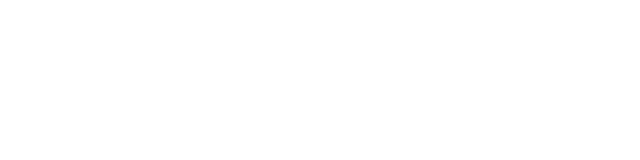
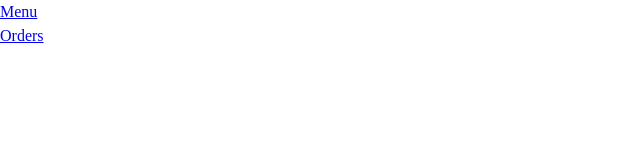
Before and after one commit to HoldSnap/coffee_shop, a Vue app: page / in a window 1280 px wide. Shown: the top 160 px of the page, without its empty margins (0-640 px from the left). Built offline with nearby package versions, Linux system fonts and the light colour scheme.

Commit message:
feat: create html Aside component

```diff
--- /dev/null
+++ b/src/components/AsideComponent.vue
@@ -0,0 +1,20 @@
+<script setup>
+
+</script>
+
+<template>
+  <aside class="main__sidebar sidebar">
+    <ul class="sidebar__list">
+      <li class="sidebar__item">
+        <a href="#" class="sidebar__link">Menu</a>
+      </li>
+      <li class="sidebar__item">
+        <a href="#" class="sidebar__link">Orders</a>
+      </li>
+    </ul>
+  </aside>
+</template>
+
+<style scoped>
+
+</style>
--- a/src/components/HeaderComponent.vue
+++ b/src/components/HeaderComponent.vue
@@ -18,7 +18,7 @@
     <nav class="header__categories categories">
       <ul class="categories__list">
         <li class="categories__item">
-          <button class="categories__item-button">Categories</button>
+          <a class="categories__item-button">Categories</a>
         </li>
         <li class="categories__item">
           <button class="categories__item-button">All</button>
@@ -32,7 +32,8 @@
       </ul>
     </nav>
   </header>
-</template>
+
+  </template>
 
 <style scoped>
 
--- a/src/components/MainComponent.vue
+++ b/src/components/MainComponent.vue
@@ -1,9 +1,12 @@
 <template>
-
+  <main class="main">
+    <AsideComponent></AsideComponent>
+  </main>
 </template>
 
 <script setup>
 
+import AsideComponent from "./AsideComponent.vue";
 </script>
 
 <style lang="scss" scoped>
```
